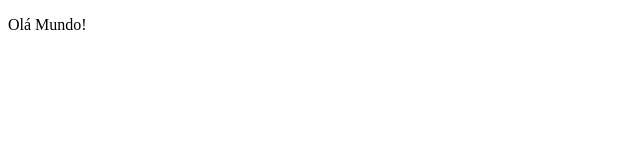
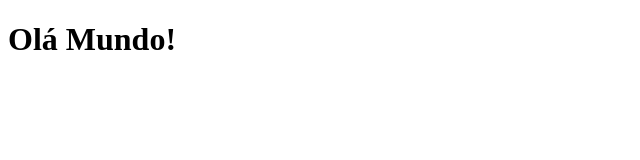
Before and after one commit to teofiloeron/pages, a plain HTML site: page index.html in a window 1280 px wide. Shown: the whole page, without its empty margins (0-640 px from the left). Drawn offline with Linux system fonts and the light colour scheme.

Commit message:
Update index.html

```diff
--- a/index.html
+++ b/index.html
@@ -7,6 +7,6 @@
     <title>Páginas Utilitárias</title>
 </head>
 <body>
-    <p>Olá Mundo!</p>
+    <h1>Olá Mundo!</h1>
 </body>
 </html>
```
